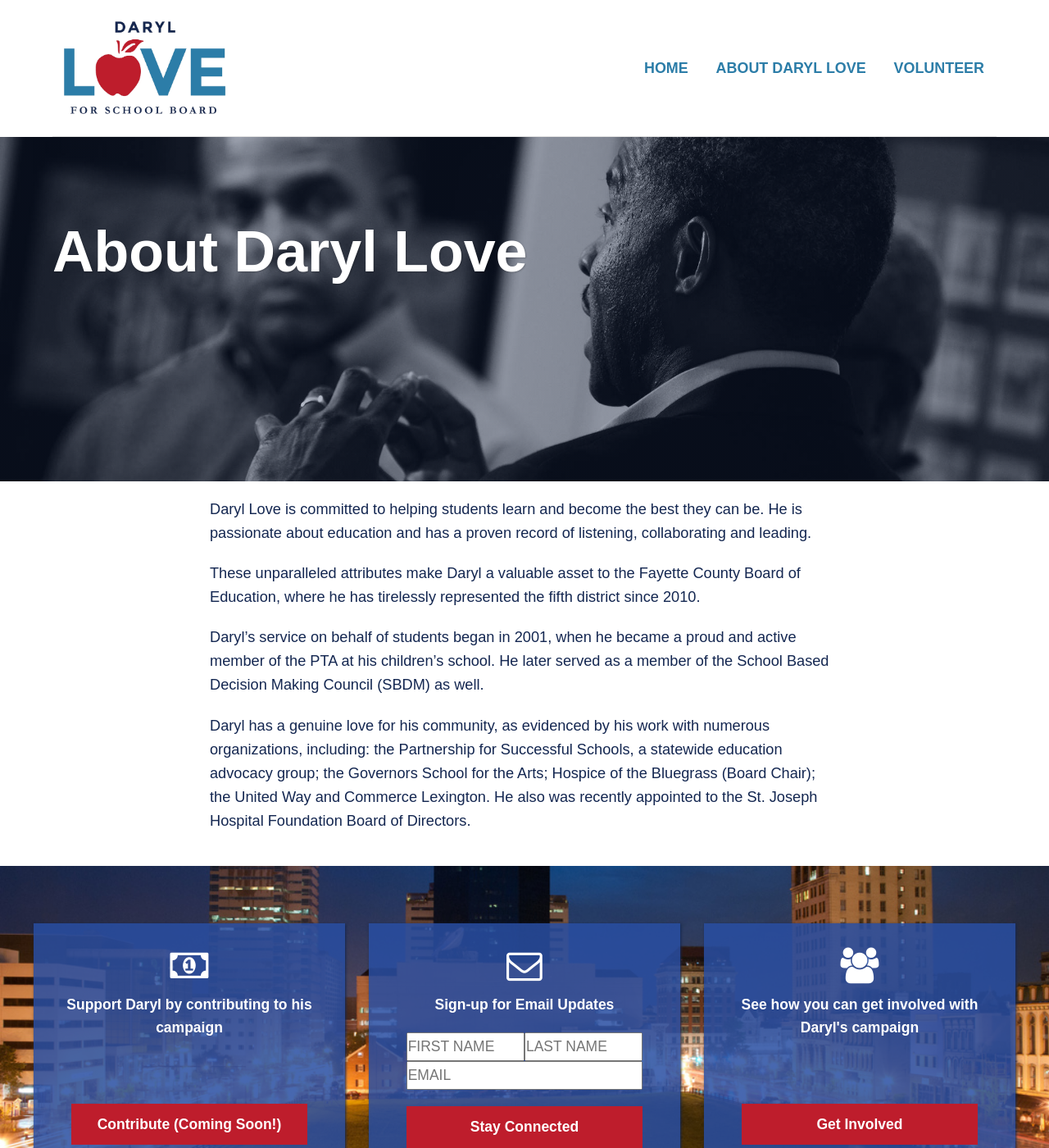
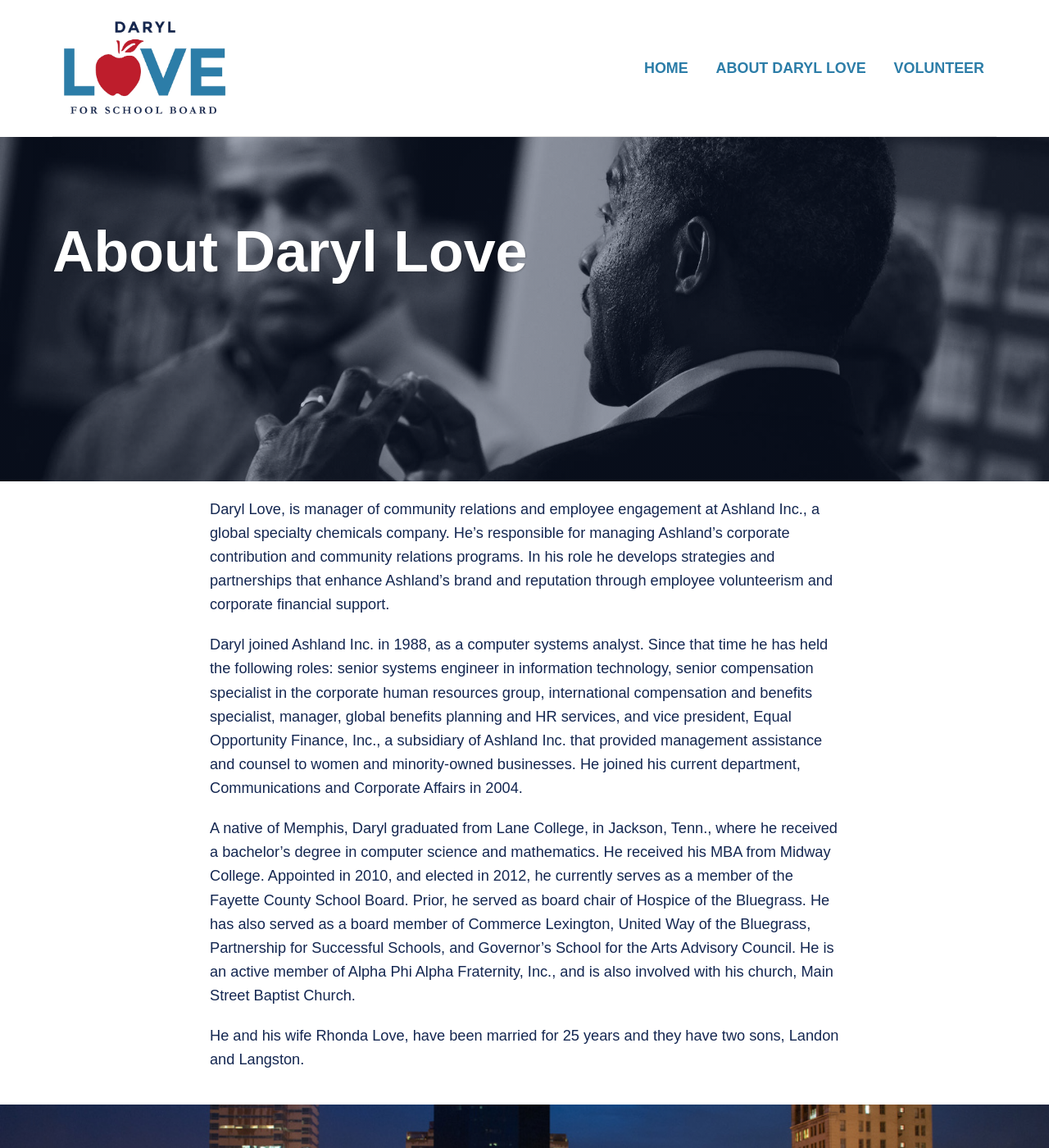
Before and after one commit to loveforfcps/loveforfcps.github.io, a Jekyll site: the page built from aboutdaryl.html, in a window 1280 px wide and 1400 px high. Shown: the whole window at 82% size. Built offline with Jekyll 4.4.1, drawn with Linux system fonts in a browser that asks for light colours; nearby versions of some CDN libraries.

Commit message:
undo change to bio

```diff
--- a/aboutdaryl.html
+++ b/aboutdaryl.html
@@ -8,9 +8,9 @@
 </div>
 <!-- {% include socialmedia.html %} -->
 <div id="bio-text">
-  <p>Daryl Love is committed to helping students learn and become the best they can be. He is passionate about education and has a proven record of listening, collaborating and leading.</p>
-  <p>These unparalleled  attributes make Daryl a valuable asset to the Fayette County Board of Education, where he has tirelessly represented the fifth district since 2010.</p>
-  <p>Daryl’s service  on behalf of students began in 2001, when he became a proud and active member of the PTA at his children’s school. He later served as a member of the School Based Decision Making Council (SBDM) as well.</p>
-  <p>Daryl has a genuine love for his community, as evidenced by his work  with numerous organizations, including: the Partnership for Successful Schools, a statewide education advocacy group; the Governors School for the Arts; Hospice of the Bluegrass (Board Chair); the United Way and Commerce Lexington. He also was recently appointed to the St. Joseph Hospital Foundation Board of Directors.</p>
+  <p>Daryl Love, is manager of community relations and employee engagement at Ashland Inc., a global specialty chemicals company. He’s responsible for managing Ashland’s corporate contribution and community relations programs. In his role he develops strategies and partnerships that enhance Ashland’s brand and reputation through employee volunteerism and corporate financial support. </p>
+  <p>Daryl joined Ashland Inc. in 1988, as a computer systems analyst. Since that time he has held the following roles: senior systems engineer in information technology, senior compensation specialist in the corporate human resources group, international compensation and benefits specialist, manager, global benefits planning and HR services, and vice president, Equal Opportunity Finance, Inc., a subsidiary of Ashland Inc. that provided management assistance and counsel to women and minority-owned businesses. He joined his current department, Communications and Corporate Affairs in 2004.</p>
+  <p>A native of Memphis, Daryl graduated from Lane College, in Jackson, Tenn., where he received a bachelor’s degree in computer science and mathematics. He received his MBA from Midway College. Appointed in 2010, and elected in 2012, he currently serves as a member of the Fayette County School Board. Prior, he served as board chair of Hospice of the Bluegrass. He has also served as a board member of Commerce Lexington, United Way of the Bluegrass, Partnership for Successful Schools, and Governor’s School for the Arts Advisory Council. He is an active member of Alpha Phi Alpha Fraternity, Inc., and is also involved with his church, Main Street Baptist Church.</p>
+  <p>He and his wife Rhonda Love, have been married for 25 years and they have two sons, Landon and Langston.</p>
 </div>
 {% include cta.html %}
```
